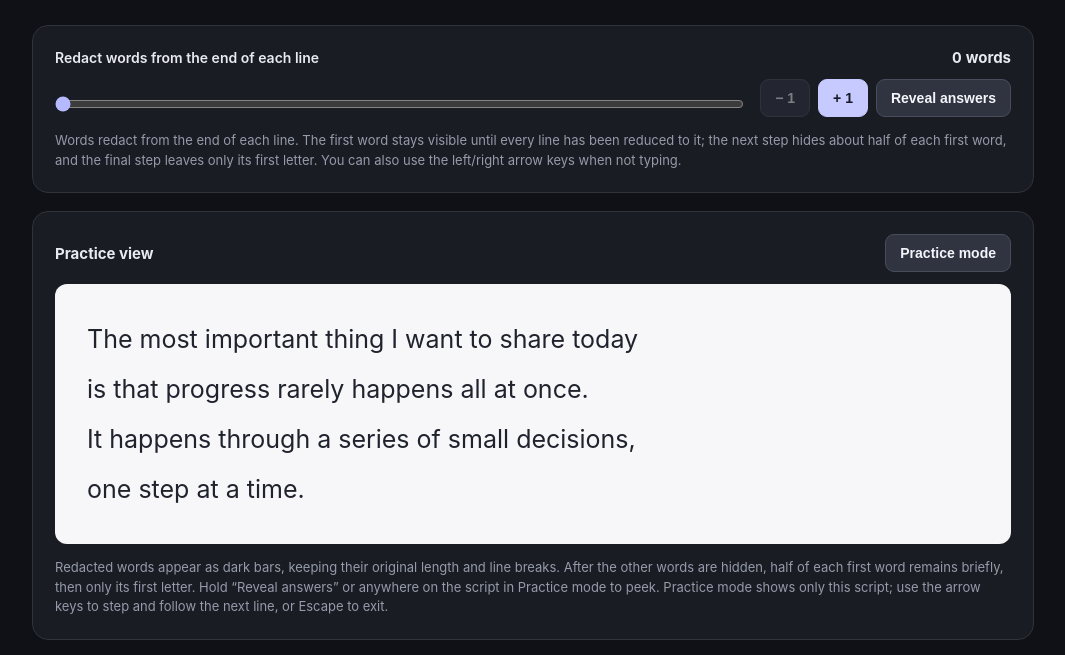
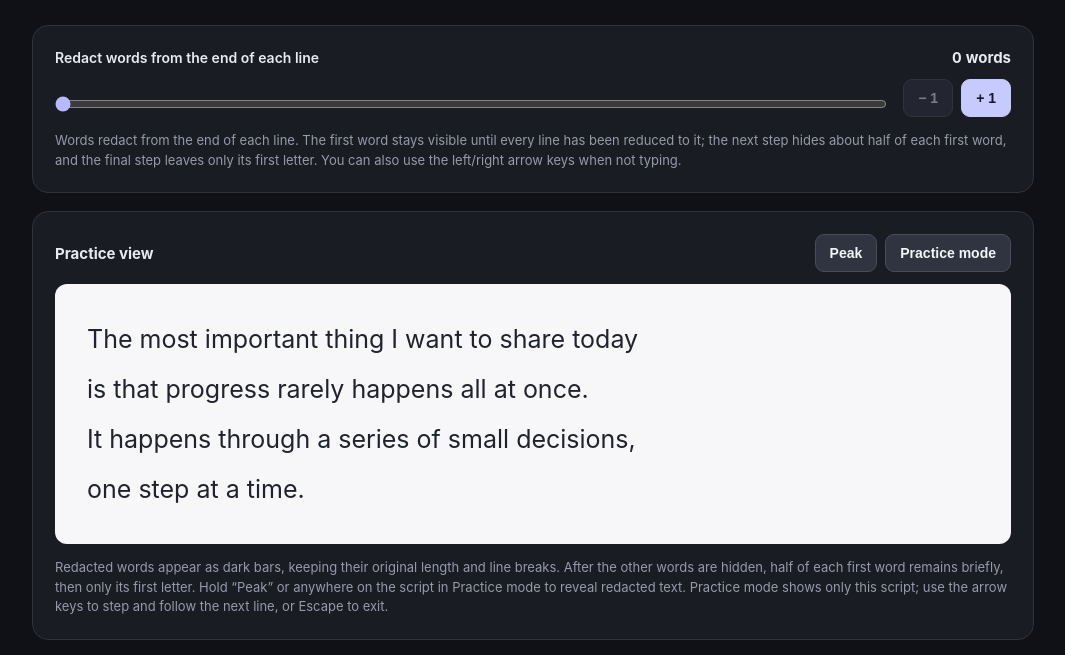
Before and after one commit to sshadmand/line-by-line-memorize, a plain HTML site: page index.html in a window 1280 px wide. Shown: the part 94-749 px from the top of the page, without its empty margins (107-1172 px from the left). Drawn offline with Linux system fonts and the light colour scheme.

Commit message:
Move Peak control beside Practice mode

```diff
--- a/index.html
+++ b/index.html
@@ -11,8 +11,8 @@ body.practice-mode{background:#f7f7f9;color:#20232d;overflow:hidden}body.practic
 </head>
 <body><main>
 <header><div><h1>Line by Line</h1><p>Practice a presentation by gradually removing its words.</p></div><span class="tag">Single-page memorization tool</span></header>
-<section class="panel"><div class="panel-title"><label for="omit">Redact words from the end of each line</label><span class="readout" id="amount">0 words</span></div><div class="controls"><div class="range-wrap"><input id="omit" type="range" min="0" max="10" step="1" value="0" aria-label="Words to redact from end of every line"></div><div class="buttons"><button type="button" id="less" aria-label="Reveal one more word">− 1</button><button type="button" id="more" class="primary" aria-label="Hide one more word">+ 1</button><button type="button" id="reveal">Reveal answers</button></div></div><p class="section-note">Words redact from the end of each line. The first word stays visible until every line has been reduced to it; the next step hides about half of each first word, and the final step leaves only its first letter. You can also use the left/right arrow keys when not typing.</p></section>
-<section class="panel"><div class="sub"><h2>Practice view</h2><button id="toggleEditor" type="button">Practice mode</button></div><div id="preview" class="preview" aria-live="polite"></div><p class="section-note">Redacted words appear as dark bars, keeping their original length and line breaks. After the other words are hidden, half of each first word remains briefly, then only its first letter. Hold “Reveal answers” or anywhere on the script in Practice mode to peek. Practice mode shows only this script; use the arrow keys to step and follow the next line, or Escape to exit.</p></section>
+<section class="panel"><div class="panel-title"><label for="omit">Redact words from the end of each line</label><span class="readout" id="amount">0 words</span></div><div class="controls"><div class="range-wrap"><input id="omit" type="range" min="0" max="10" step="1" value="0" aria-label="Words to redact from end of every line"></div><div class="buttons"><button type="button" id="less" aria-label="Reveal one more word">− 1</button><button type="button" id="more" class="primary" aria-label="Hide one more word">+ 1</button></div></div><p class="section-note">Words redact from the end of each line. The first word stays visible until every line has been reduced to it; the next step hides about half of each first word, and the final step leaves only its first letter. You can also use the left/right arrow keys when not typing.</p></section>
+<section class="panel"><div class="sub"><h2>Practice view</h2><div class="buttons"><button type="button" id="reveal">Peak</button><button id="toggleEditor" type="button">Practice mode</button></div></div><div id="preview" class="preview" aria-live="polite"></div><p class="section-note">Redacted words appear as dark bars, keeping their original length and line breaks. After the other words are hidden, half of each first word remains briefly, then only its first letter. Hold “Peak” or anywhere on the script in Practice mode to reveal redacted text. Practice mode shows only this script; use the arrow keys to step and follow the next line, or Escape to exit.</p></section>
 <section class="panel" id="editor"><div class="panel-title"><label for="script">Your script</label><span class="helper">Each newline is a separate line</span></div><textarea id="script" spellcheck="false" placeholder="Paste your presentation here, with intentional line breaks.">The most important thing I want to share today
 is that progress rarely happens all at once.
 It happens through a series of small decisions,
```
Also changed, not shown: README.md.
